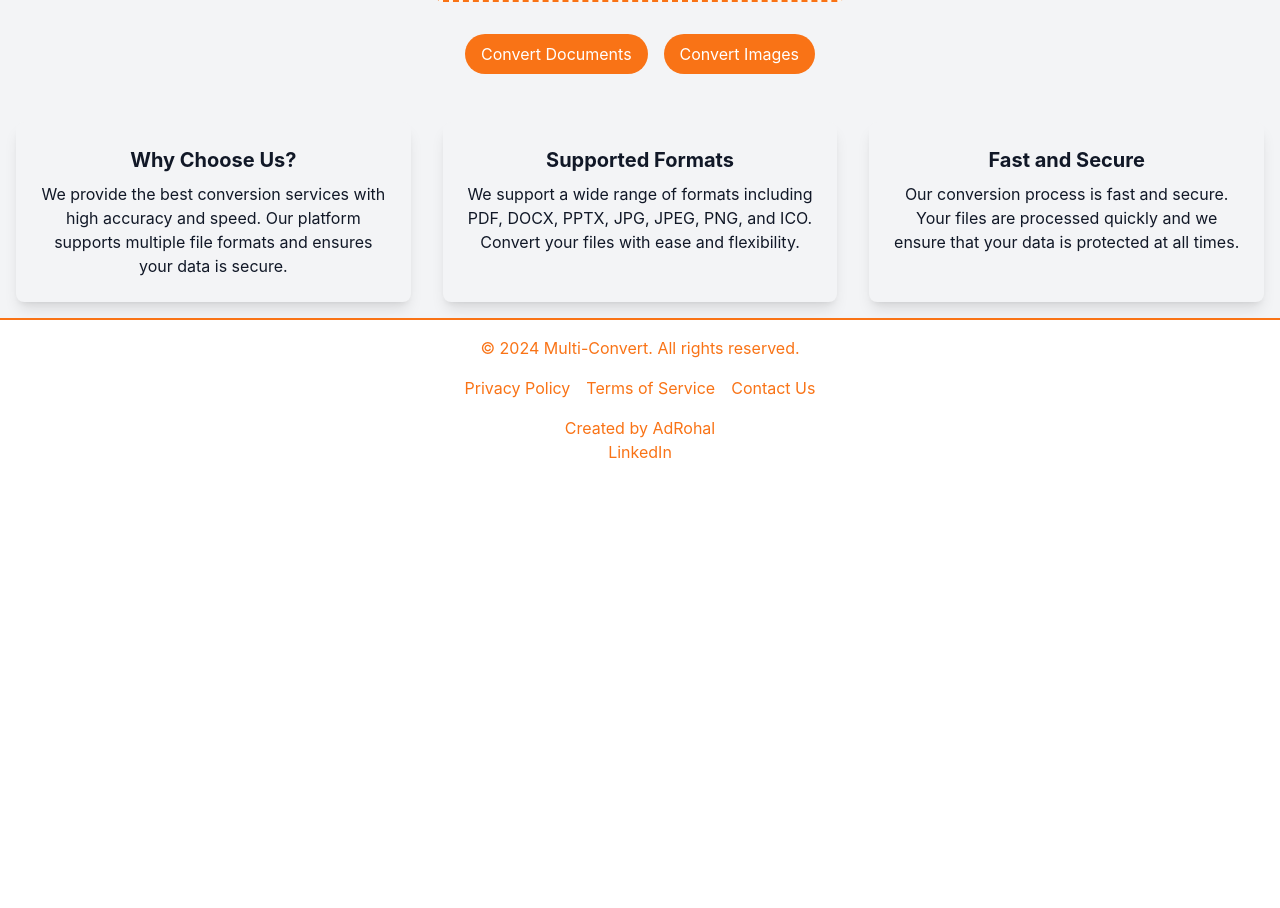
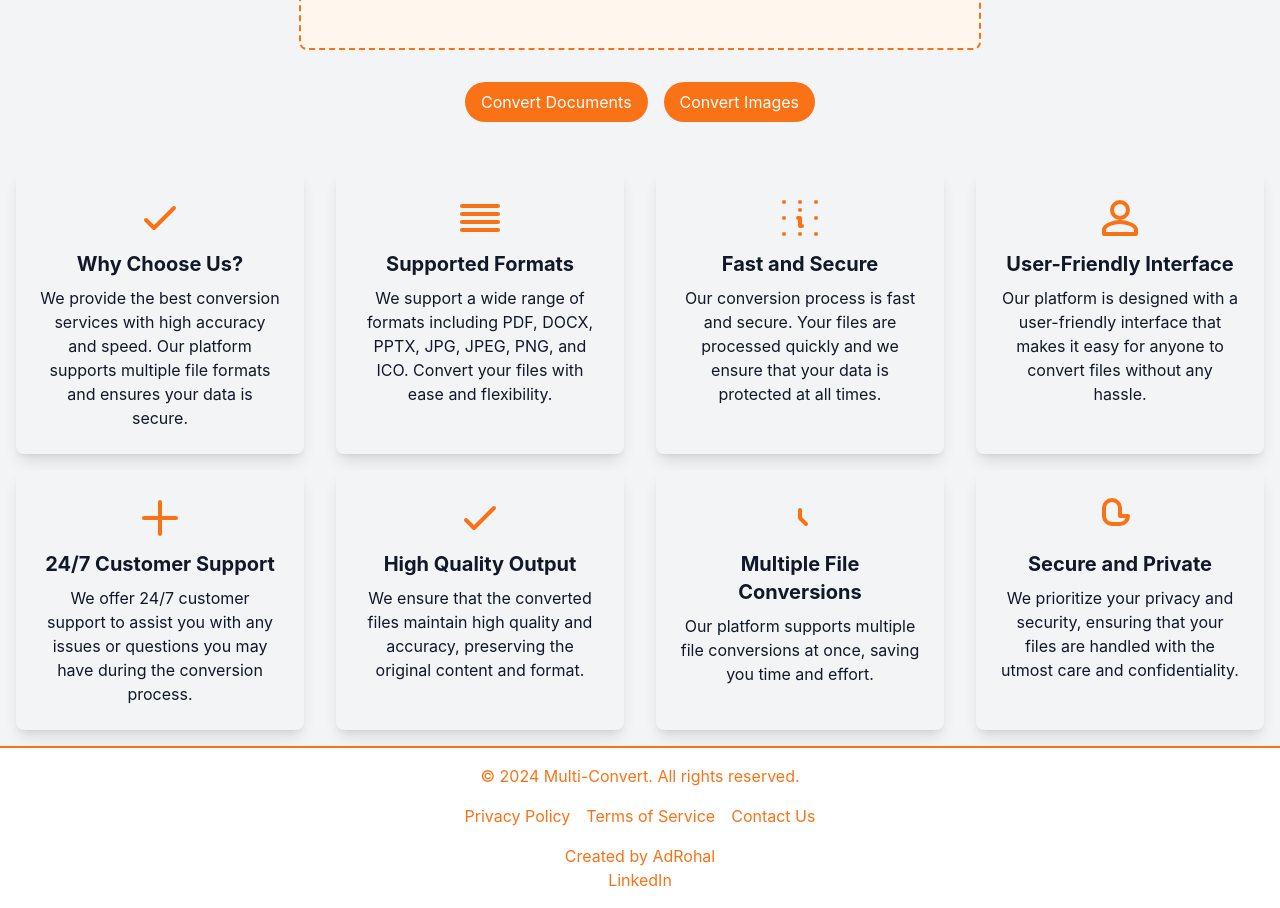
Before and after one commit to AdRohal/MultiConvert, a React (Create React App) app: page / in a window 1280 px wide. Shown: the part 640-1548 px from the top of the page. Before the commit the page ends 1120 px from the top, so only its background shows below. Built offline with nearby package versions, Linux system fonts and the light colour scheme.

Commit message:
Project V1.7.6: Adding more Boxes and Icons

```diff
--- a/src/App.js
+++ b/src/App.js
@@ -60,7 +60,7 @@ function App({ darkMode }) {
 
         {/* Drag-and-Drop File Upload Component */}
         <div
-          className="border-dashed border-2 border-orange-500 rounded-lg p-6 bg-orange-50 flex flex-col items-center justify-center mt-8 relative"
+          className="border-dashed border-2 border-orange-500 rounded-lg p-12 pl-40 pr-40 bg-orange-50 flex flex-col items-center justify-center mt-8 relative"
           onDrop={handleDrop}
           onDragOver={handleDragOver}
         >
@@ -156,18 +156,81 @@ function App({ darkMode }) {
           <a href="/convert-images" className="bg-orange-500 text-white px-4 py-2 rounded-full hover:bg-orange-600">Convert Images</a>
         </div>
 
-        <div className="mt-12 grid grid-cols-1 md:grid-cols-3 gap-8 px-4">
+        <div className="mt-12 grid grid-cols-1 md:grid-cols-4 gap-8 px-4">
           <div className={`bg-white shadow-lg rounded-lg p-6 text-center ${darkMode ? 'dark-mode' : 'light-mode'}`}>
+            <div className="text-orange-500 mb-2">
+              <svg xmlns="http://www.w3.org/2000/svg" className="h-12 w-12 mx-auto" fill="none" viewBox="0 0 24 24" stroke="currentColor">
+                <path strokeLinecap="round" strokeLinejoin="round" strokeWidth={2} d="M5 13l4 4L19 7" />
+              </svg>
+            </div>
             <h3 className="text-xl font-bold mb-2">Why Choose Us?</h3>
             <p>We provide the best conversion services with high accuracy and speed. Our platform supports multiple file formats and ensures your data is secure.</p>
           </div>
           <div className={`bg-white shadow-lg rounded-lg p-6 text-center ${darkMode ? 'dark-mode' : 'light-mode'}`}>
+            <div className="text-orange-500 mb-2">
+              <svg xmlns="http://www.w3.org/2000/svg" className="h-12 w-12 mx-auto" fill="none" viewBox="0 0 24 24" stroke="currentColor">
+                <path strokeLinecap="round" strokeLinejoin="round" strokeWidth={2} d="M3 10h18M3 6h18M3 14h18M3 18h18" />
+              </svg>
+            </div>
             <h3 className="text-xl font-bold mb-2">Supported Formats</h3>
             <p>We support a wide range of formats including PDF, DOCX, PPTX, JPG, JPEG, PNG, and ICO. Convert your files with ease and flexibility.</p>
           </div>
           <div className={`bg-white shadow-lg rounded-lg p-6 text-center ${darkMode ? 'dark-mode' : 'light-mode'}`}>
+            <div className="text-orange-500 mb-2">
+              <svg xmlns="http://www.w3.org/2000/svg" className="h-12 w-12 mx-auto" fill="none" viewBox="0 0 24 24" stroke="currentColor">
+                <path strokeLinecap="round" strokeLinejoin="round" strokeWidth={2} d="M13 16h-1v-4h-1m1-4h.01M12 20h.01M12 4h.01M4 12h.01M20 12h.01M4 4h.01M20 4h.01M4 20h.01M20 20h.01" />
+              </svg>
+            </div>
             <h3 className="text-xl font-bold mb-2">Fast and Secure</h3>
             <p>Our conversion process is fast and secure. Your files are processed quickly and we ensure that your data is protected at all times.</p>
+          </div>
+          <div className={`bg-white shadow-lg rounded-lg p-6 text-center ${darkMode ? 'dark-mode' : 'light-mode'}`}>
+            <div className="text-orange-500 mb-2">
+              <svg xmlns="http://www.w3.org/2000/svg" className="h-12 w-12 mx-auto" fill="none" viewBox="0 0 24 24" stroke="currentColor">
+                <path strokeLinecap="round" strokeLinejoin="round" strokeWidth={2} d="M12 12c2.21 0 4-1.79 4-4s-1.79-4-4-4-4 1.79-4 4 1.79 4 4 4zm0 2c-2.67 0-8 1.34-8 4v2h16v-2c0-2.66-5.33-4-8-4z" />
+              </svg>
+            </div>
+            <h3 className="text-xl font-bold mb-2">User-Friendly Interface</h3>
+            <p>Our platform is designed with a user-friendly interface that makes it easy for anyone to convert files without any hassle.</p>
+          </div>
+        </div>
+
+        <div className="mt-4 grid grid-cols-1 md:grid-cols-4 gap-8 px-4">
+          <div className={`bg-white shadow-lg rounded-lg p-6 text-center ${darkMode ? 'dark-mode' : 'light-mode'}`}>
+            <div className="text-orange-500 mb-2">
+              <svg xmlns="http://www.w3.org/2000/svg" className="h-12 w-12 mx-auto" fill="none" viewBox="0 0 24 24" stroke="currentColor">
+                <path strokeLinecap="round" strokeLinejoin="round" strokeWidth={2} d="M12 4v16m8-8H4" />
+              </svg>
+            </div>
+            <h3 className="text-xl font-bold mb-2">24/7 Customer Support</h3>
+            <p>We offer 24/7 customer support to assist you with any issues or questions you may have during the conversion process.</p>
+          </div>
+          <div className={`bg-white shadow-lg rounded-lg p-6 text-center ${darkMode ? 'dark-mode' : 'light-mode'}`}>
+            <div className="text-orange-500 mb-2">
+              <svg xmlns="http://www.w3.org/2000/svg" className="h-12 w-12 mx-auto" fill="none" viewBox="0 0 24 24" stroke="currentColor">
+                <path strokeLinecap="round" strokeLinejoin="round" strokeWidth={2} d="M5 13l4 4L19 7" />
+              </svg>
+            </div>
+            <h3 className="text-xl font-bold mb-2">High Quality Output</h3>
+            <p>We ensure that the converted files maintain high quality and accuracy, preserving the original content and format.</p>
+          </div>
+          <div className={`bg-white shadow-lg rounded-lg p-6 text-center ${darkMode ? 'dark-mode' : 'light-mode'}`}>
+            <div className="text-orange-500 mb-2">
+              <svg xmlns="http://www.w3.org/2000/svg" className="h-12 w-12 mx-auto" fill="none" viewBox="0 0 24 24" stroke="currentColor">
+                <path strokeLinecap="round" strokeLinejoin="round" strokeWidth={2} d="M12 8v4l3 3" />
+              </svg>
+            </div>
+            <h3 className="text-xl font-bold mb-2">Multiple File Conversions</h3>
+            <p>Our platform supports multiple file conversions at once, saving you time and effort.</p>
+          </div>
+          <div className={`bg-white shadow-lg rounded-lg p-6 text-center ${darkMode ? 'dark-mode' : 'light-mode'}`}>
+            <div className="text-orange-500 mb-2">
+              <svg xmlns="http://www.w3.org/2000/svg" className="h-12 w-12 mx-auto" fill="none" viewBox="0 0 24 24" stroke="currentColor">
+                <path strokeLinecap="round" strokeLinejoin="round" strokeWidth={2} d="M12 11V7a4 4 0 10-8 0v4a4 4 0 004 4h4a4 4 0 004-4z" />
+              </svg>
+            </div>
+            <h3 className="text-xl font-bold mb-2">Secure and Private</h3>
+            <p>We prioritize your privacy and security, ensuring that your files are handled with the utmost care and confidentiality.</p>
           </div>
         </div>
       </header>
```
